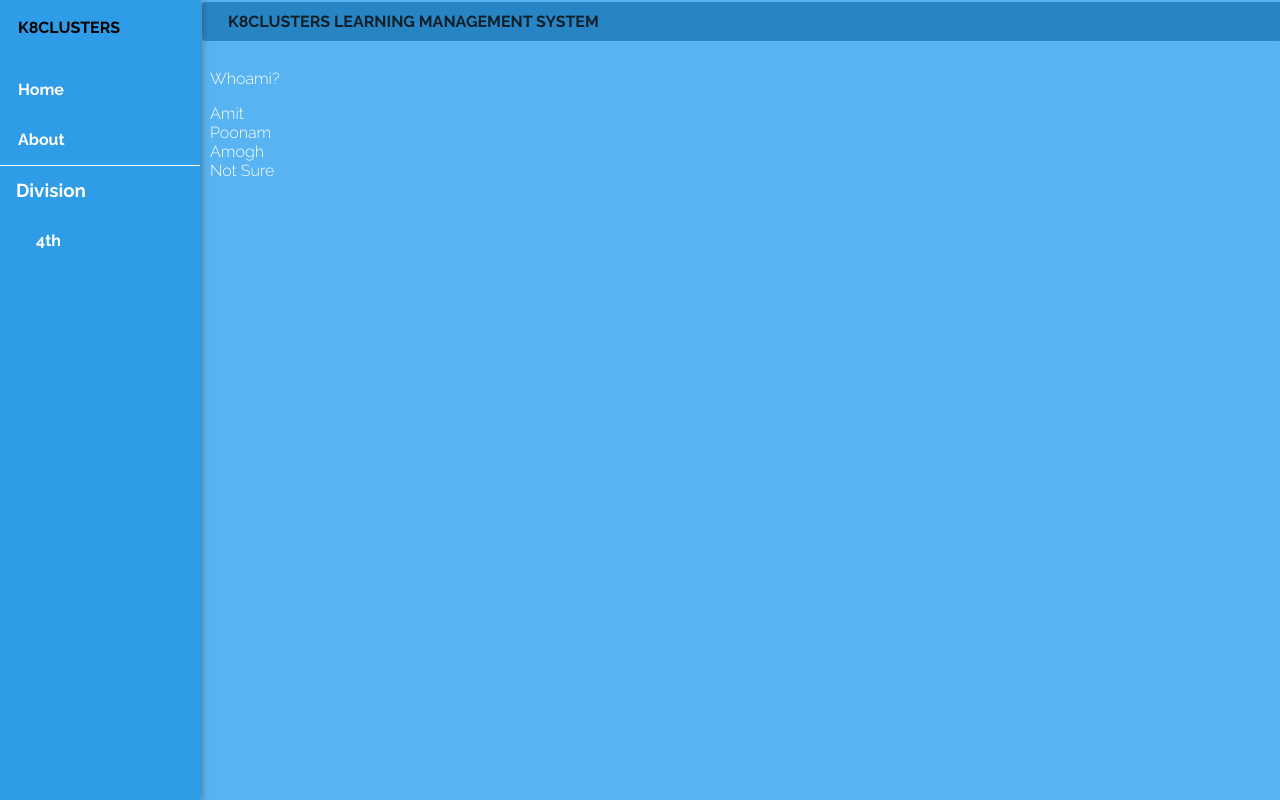
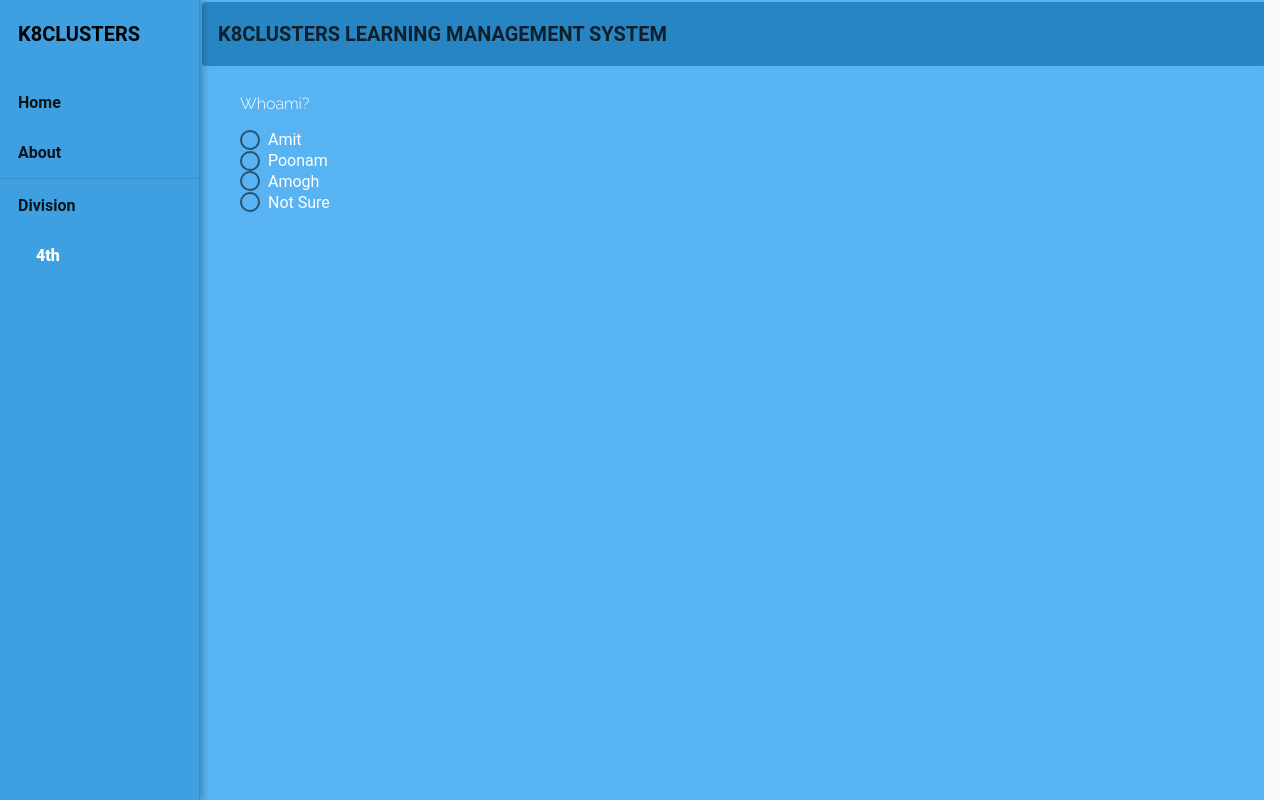
Before and after one commit to k8clusters/k8clusters.github.io, an Angular app: page /qa in a window 1280 px wide. Built offline with nearby package versions, Linux system fonts and the light colour scheme.

Commit message:
working mat radio options

```diff
--- a/src/app/app.module.ts
+++ b/src/app/app.module.ts
@@ -1,5 +1,5 @@
 import { BrowserModule } from '@angular/platform-browser';
-import { NgModule } from '@angular/core';
+import { NgModule, CUSTOM_ELEMENTS_SCHEMA } from '@angular/core';
 
 import { AppRoutingModule } from './app-routing.module';
 import { AppComponent } from './app.component';
@@ -14,6 +14,7 @@ import { BrowserAnimationsModule } from '@angular/platform-browser/animations';
 import { AboutComponent } from './components/about/about.component';
 import { HomeComponent } from './components/home/home.component';
 import { LmsModule } from './components/lms/lms.module';
+import { FormsModule } from '@angular/forms';
 
 @NgModule({
   declarations: [
@@ -23,17 +24,19 @@ import { LmsModule } from './components/lms/lms.module';
     HomeComponent
   ],
   imports: [
+    AppRoutingModule,
     BrowserModule,
-    AppRoutingModule,
+    FormsModule,
     LayoutModule,
-    MatToolbarModule,
     MatButtonModule,
-    MatSidenavModule,
     MatIconModule,
     MatListModule,
+    MatSidenavModule,
+    MatToolbarModule,
     BrowserAnimationsModule,
     LmsModule
   ],
+  schemas: [ CUSTOM_ELEMENTS_SCHEMA ],
   providers: [],
   bootstrap: [AppComponent]
 })
--- a/src/app/components/lms/lms.module.ts
+++ b/src/app/components/lms/lms.module.ts
@@ -1,13 +1,17 @@
-import { NgModule } from '@angular/core';
+import { NgModule, CUSTOM_ELEMENTS_SCHEMA } from '@angular/core';
 import { CommonModule } from '@angular/common';
 import { QaComponent } from './qa/qa.component';
-
-
+import { MatCheckboxModule } from '@angular/material/checkbox';
+import { MatRadioModule } from '@angular/material/radio';
 
 @NgModule({
   declarations: [QaComponent],
+  exports: [QaComponent],
   imports: [
+    MatRadioModule,
+    MatCheckboxModule,
     CommonModule
-  ]
+  ],
+  schemas: [CUSTOM_ELEMENTS_SCHEMA ]
 })
 export class LmsModule { }
--- a/src/app/components/lms/qa/qa.component.html
+++ b/src/app/components/lms/qa/qa.component.html
@@ -1,5 +1,5 @@
+<form>
     <p>{{qa.question}}</p>
-
     <div [ngSwitch]="qa.type">
         <div *ngSwitchCase="qaType.textType">
             <input type="text" />
@@ -7,9 +7,18 @@
         <div *ngSwitchCase="qaType.boolType">
             <input type="radio">
         </div>
-    <div *ngSwitchCase="qaType.multType">
+        <div *ngSwitchCase="qaType.multAType">
+            <mat-radio-group>
                 <div *ngFor="let choice of qa.options">
-            <label>{{choice}}</label>
+                    <mat-radio-button value="{{choice}}"><label>{{choice}}</label></mat-radio-button>
+                </div>
+            </mat-radio-group>
+        </div>
+        <div *ngSwitchCase="qaType.multMType">
+            <div *ngFor="let choice of qa.options">
+                <mat-checkbox color="primary" [checked]="true" formControlName="flagRimb"><label>{{choice}}</label>
+                </mat-checkbox>
             </div>
         </div>
     </div>
+</form>
--- a/src/app/components/lms/qa/qa.component.ts
+++ b/src/app/components/lms/qa/qa.component.ts
@@ -15,9 +15,5 @@ export class QaComponent implements OnInit {
   }
 
   qaType = QuestionType;
-  qa: Qa = { "id": "1", "question": "Whoami?", "options": ["Amit", "Poonam", "Amogh", "Not Sure"], "correctAnswer": "Not Sure", "type": QuestionType.multType }
-
-  public isMultType(iType: QuestionType) {
-    return iType == QuestionType.multType;
-  }
+  qa: Qa = { "id": "1", "question": "Whoami?", "options": ["Amit", "Poonam", "Amogh", "Not Sure"], "correctAnswer": "Not Sure", "type": QuestionType.multAType }
 }
--- a/src/app/components/main-nav/main-nav.component.html
+++ b/src/app/components/main-nav/main-nav.component.html
@@ -1,5 +1,5 @@
 <mat-sidenav-container class="sidenav-container">
-  <mat-sidenav #drawer class="sidenav" fixedInViewport="false"
+  <mat-sidenav #drawer class="sidenav" style="overflow: hidden !important" fixedInViewport="false"
       [attr.role]="(isHandset$ | async) ? 'dialog' : 'navigation'"
       [mode]="(isHandset$ | async) ? 'over' : 'side'"
       [opened]="(isHandset$ | async) === false">
@@ -8,14 +8,14 @@
       <a mat-list-item href="#" routerLink="">Home</a>
       <a mat-list-item href="#" routerLink="about">About</a>
       <mat-divider></mat-divider>
-      <h3 mat-subheader>Division</h3>
+      <a mat-list-item>Division</a>
       <mat-list-item *ngFor="let division of divisions">
           <a mat-list-item href="#" routerLink="qa">{{division.grade}}</a>
       </mat-list-item>
     </mat-nav-list>
   </mat-sidenav>
   <mat-sidenav-content class='color-light'>
-    <mat-toolbar color="primary" class="color-dark">
+    <mat-toolbar color="primary" class="nav-color-dark">
       <button
         type="button"
         aria-label="Toggle sidenav"
@@ -24,7 +24,7 @@
         *ngIf="isHandset$ | async">
         <mat-icon aria-label="Side nav toggle icon"><img src="assets/images/nav/nav-24px.svg" alt="Menu"/></mat-icon>
       </button>
-      <div class='root-container'>
+      <div class='header-root-container'>
         K8Clusters Learning Management System
       </div>
     </mat-toolbar>
--- a/src/app/components/main-nav/main-nav.component.scss
+++ b/src/app/components/main-nav/main-nav.component.scss
@@ -4,10 +4,13 @@
 
 .sidenav {
   width: 200px;
-  box-shadow: 3px 0 6px rgba(0,0,0,.24) ;
+  background-color: #3fa0e1;
+  box-shadow: 3px 0 6px rgba(0,0,0,.24);
 }
 
-.sidenav .mat-toolbar {
+
+
+.mat-toolbar {
   background: inherit;
 }
 
@@ -16,3 +19,43 @@
   top: 0;
   z-index: 1;
 }
+
+.mat-subheader {
+    display: inline;
+    margin: 2px 2px 2px 2px;
+    padding: 5px 20px 5px 20px;
+    font-weight: bolder;
+    border-radius: 4px;
+}
+
+.mat-list-item {
+    display: inline;
+    margin: 2px 2px 2px 2px;
+    padding: 5px 20px 5px 20px;
+    font-weight: bolder;
+    border-radius: 4px;
+}
+
+.mat-drawer-content {
+  overflow: hidden;
+}
+
+.mat-list-item:hover {
+    background: #1179be;
+    cursor: pointer;
+}
+
+.mat-list-item a {
+    color: #fff;
+    text-decoration: none;
+}
+
+.mat-sidenav-content {
+    margin-right: 1rem;
+}
+
+.nav-color-dark {
+    background: #2885c4;
+    font-weight: bold;
+    color:  #0f202c;
+}
--- a/src/app/shared/enums/lms/QuestionType.ts
+++ b/src/app/shared/enums/lms/QuestionType.ts
@@ -1,5 +1,6 @@
 export enum QuestionType {
     textType = 1,
     boolType = 2,
-    multType = 3
+    multAType = 3,
+    multMType = 4
 }
--- a/src/styles.scss
+++ b/src/styles.scss
@@ -1,18 +1,23 @@
 @import url('https://fonts.googleapis.com/css?family=Raleway:300,700');
+@import '@angular/material/prebuilt-themes/deeppurple-amber.css';
 
 html,
 body {
     height: 100%;
     max-width: 100%;
-    overflow-x: hidden;
 }
 
 body {
     background: #2e9ce6;
     font-family: 'Raleway','Arial';
     color: #fff;
-    margin: 0;
+    margin: auto;
+    overflow: hidden;
 }
+
+.mat-drawer-inner-container {
+  overflow: hidden !important;
+ }
 
 .mat-toolbar {
     display: inline;
@@ -32,30 +37,13 @@ body {
     -webkit-text-fill-color: transparent;
 }
 
-.mat-list-item {
-    display: inline;
-    margin: 2px 2px 2px 2px;
-    padding: 5px 20px 5px 20px;
-    font-weight: bolder;
-    border-radius: 4px;
-}
-
-.mat-list-item:hover {
-    background: #1179be;
-    cursor: pointer;
-}
-
-.mat-list-item a {
-    color: #fff;
-    text-decoration: none;
-}
-
 .root-container {
     display: inherit;
     grid-template-columns: 100% auto;
     padding: 10px 10px 10px 10px;
     max-width: 100%;
-    overflow-x: hidden;
+    color: #fff;
+    margin: 0px 10px 10px 30px;
 }
 
 .container {
@@ -82,12 +70,11 @@ body {
     font-weight: bold;
     color:  #0f202c;
     max-width: 100%;
-    overflow-x: hidden;
 }
+
 .color-light {
     background: #57B3f1;
     max-width: 100%;
-    overflow-x: hidden;
 }
 
 .col {
```
Lines whose indentation alone changed are shown as unchanged.
